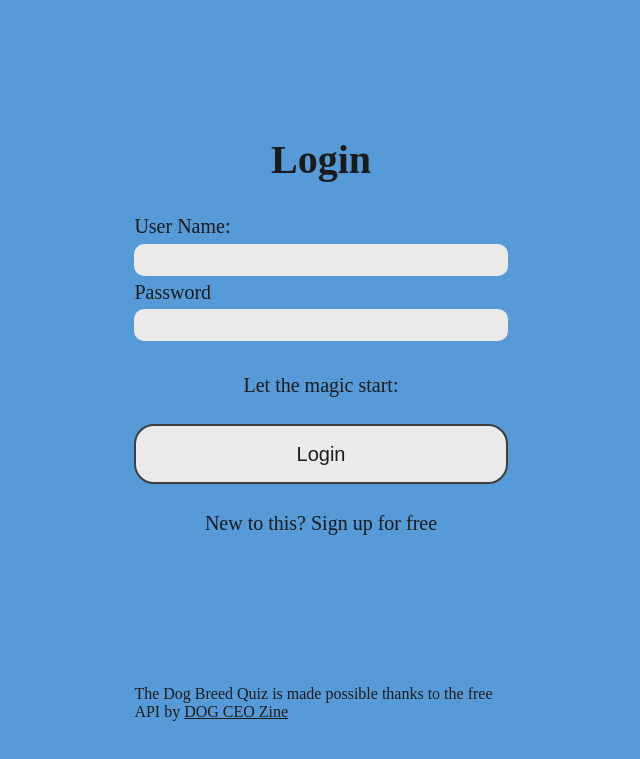
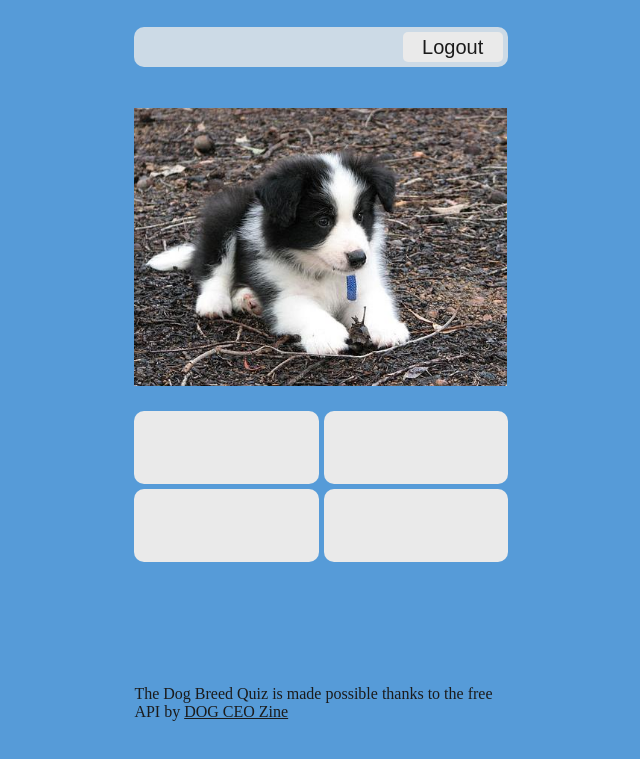
Before and after one commit to RosFilip/DU3-Projekt, a plain HTML site: page index.html in a window 1280 px wide. Shown: the part 66-825 px from the top of the page, without its empty margins (319-959 px from the left). Drawn offline with Linux system fonts and the light colour scheme.

Commit message:
started quiz function

```diff
--- a/css/quiz.css
+++ b/css/quiz.css
@@ -0,0 +1,25 @@
+.quiz_container{
+    display: grid;
+    grid-template-rows: 2fr 1fr;
+
+    height: 65%;
+    width: 100%;
+}
+
+#dog_image_container{
+    background-size: 100%;
+    background-repeat: no-repeat;
+    background-image: url(/media/dog_test_image1.jpg);
+}
+
+#answers_container{
+    display: grid;
+    gap: 5px;
+    grid-template-columns: repeat(2, 1fr);
+    grid-template-rows: repeat(2, 1fr);
+}
+
+#answers_container > div{
+    background-color: rgb(234, 234, 234);
+    border-radius: 10px;
+}
--- a/css/register_login.css
+++ b/css/register_login.css
@@ -6,6 +6,8 @@
 
     height: 65%;
     width: 100%;
+
+    border: 2px solid lightcoral;
 }
 
 #login_register_container > h1{
--- a/index.html
+++ b/index.html
@@ -14,11 +14,11 @@
     <div id="main_container">
         <div id="top_container">
             <div class="logo_Container">
-                <img src="./media/logo.png" alt="Dogo_logo">
+                <img src="./media/logo.png" alt="Dogo_logo" id="test_button">
                 <p>Dog Breed quiz</p>
             </div>
 
-            <div class="user_nav_container hidden">
+            <div class="user_nav_container">
                 <p id="user_name_display"></p>
                 <button id="logout_button">Logout</button>
             </div>
@@ -27,7 +27,7 @@
 
 
         <div id="main_content_container">
-            <div class="login_page login_register_container">
+            <div class="login_page login_register_container hidden">
                 <h1>Login</h1>
                 <form class="login_and_Register_form">
                     <label for="login_username_input">User Name:</label>
@@ -53,13 +53,20 @@
                 <p class="link" id="to_login_page_button">Already have an account? Sign up here</p>
             </div>
 
+            <div class="quiz_container">
+                <div id="dog_image_container">
+                </div>
+                <div id="answers_container">
+                    <div></div>
+                    <div></div>
+                    <div></div>
+                    <div></div>
+                </div>
+            </div>
+
         </div>
 
-
-
-
-
-        <footer>The Dog Breed Quiz is made possible thanks to the free API by <a href="">DOG CEO Zine</a></footer>
+        <footer>The Dog Breed Quiz is made possible thanks to the free API by <a target="_blank" href="https://dog.ceo/dog-api">DOG CEO Zine</a></footer>
 
 
 
--- a/js/login_register.js
+++ b/js/login_register.js
@@ -37,8 +37,9 @@ async function login_user() {
 
     if (server_response.status === 200) {
         user_nav.classList.remove("hidden");
+        document.querySelector(".login_page").classList.add("hidden");
         user_name_display.textContent = document.querySelector("#login_username_input").value;
-        initate_quiz();
+        load_quiz_question();
     }
 
     if (server_response.status === 404) {
--- a/js/quiz.js
+++ b/js/quiz.js
@@ -0,0 +1,11 @@
+const quiz_container = document.querySelector(".quiz_container");
+const dog_image = document.querySelector("#dog_image_container");
+const answers_container = document.querySelector("#answers_container");
+
+function load_quiz_question() {
+    const dog = fetch_server_response({}, "load new quiz question")
+}
+
+const test_button = document.querySelector("#test_button");
+
+test_button.addEventListener("click", load_quiz_question)
--- a/js/server_connection.js
+++ b/js/server_connection.js
@@ -32,6 +32,12 @@ async function fetch_server_response(credentials_object, user_action) {
 
     if (user_action === "login user") {
         request = prefix + `?action=check_credentials&user_name=${attepmpted_user_name}&password=${attempted_password}`;
+    }
+
+    if (user_action === "load new quiz question") {
+        console.log("test");
+        return
+        request = `https://dog.ceo/api/breed/${dog_breed}/images`
     }
 
 
```
Also changed, not shown: media/._dog_test_image1.jpg (added), media/dog_test_image1.jpg (added).
